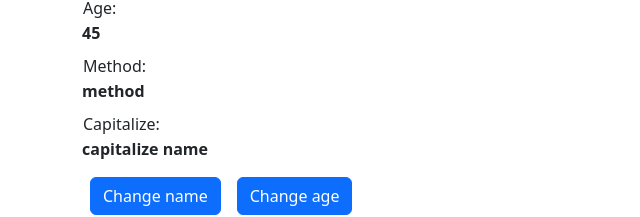
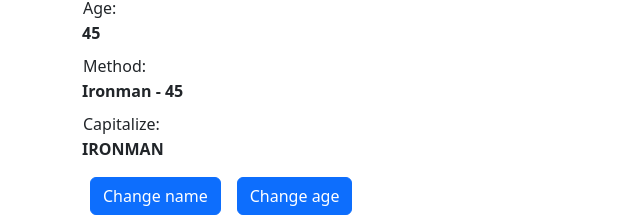
Before and after one commit to AntonioJRuizG/basic-angular-project, an Angular app: page / in a window 1280 px wide. Shown: the part 209-426 px from the top of the page, without its empty margins (0-640 px from the left). Built offline with nearby package versions, Linux system fonts and the light colour scheme.

Commit message:
Study one way data binding

```diff
--- a/src/app/heroes/hero/hero.component.html
+++ b/src/app/heroes/hero/hero.component.html
@@ -7,10 +7,10 @@
   <dd>{{age}}</dd>
 
   <td>Method:</td>
-  <dd>method</dd>
+  <dd>{{getHeroDescription()}}</dd>
 
   <td>Capitalize:</td>
-  <dd>capitalize name</dd>
+  <dd>{{capitalizedName}}</dd>
 
 </dl>
 
--- a/src/app/heroes/hero/hero.component.ts
+++ b/src/app/heroes/hero/hero.component.ts
@@ -8,4 +8,12 @@
 export class HeroComponent {
   public name: string = 'Ironman';
   public age: number = 45;
+
+  get capitalizedName(): string {
+    return this.name.toUpperCase();
+  }
+
+  getHeroDescription(): string {
+    return `${this.name} - ${this.age}`;
+  }
 }
```
